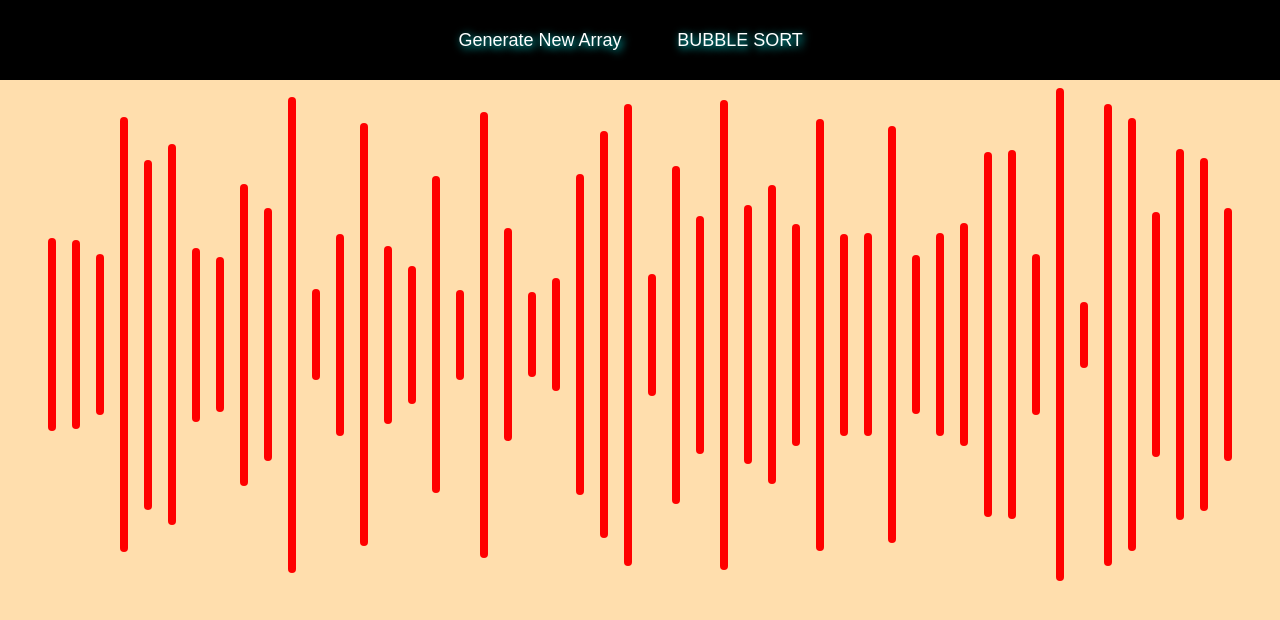
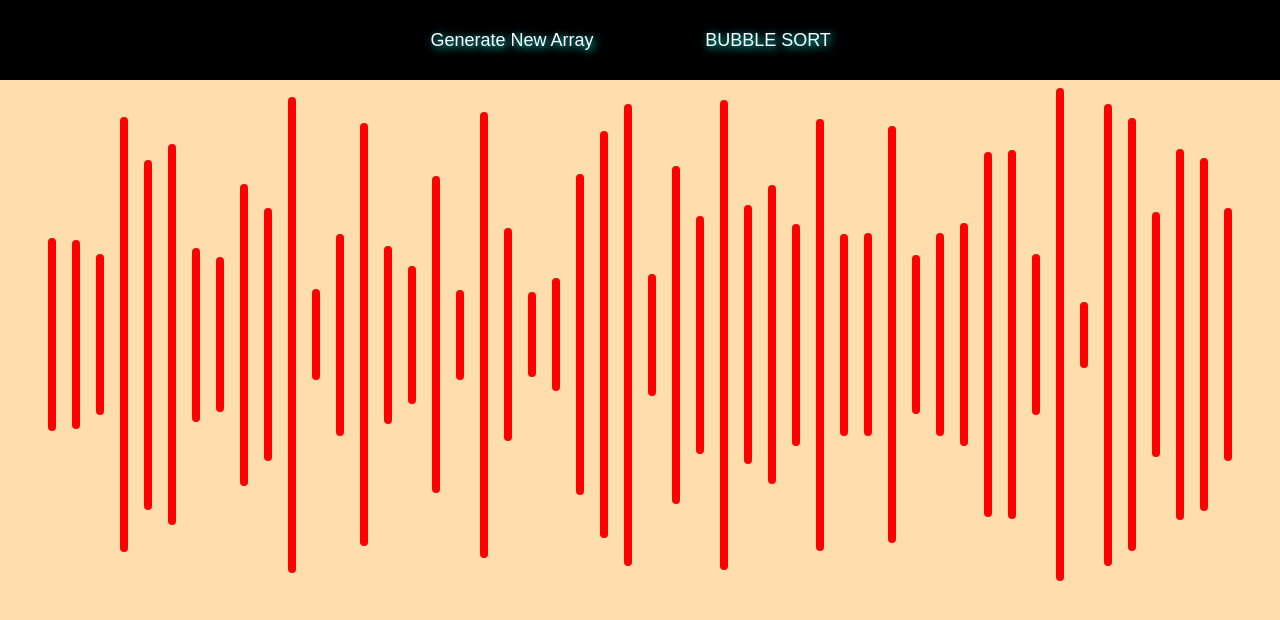
Before and after one commit to chagdhar/sort-vis, a React (Create React App) app: page / in a window 1280 px wide. Shown: the top 620 px of the page. Built offline with nearby package versions, Linux system fonts and the light colour scheme.

Commit message:
minor issue

```diff
--- a/src/SortingVisualizer/SortingVisualizer.css
+++ b/src/SortingVisualizer/SortingVisualizer.css
@@ -24,7 +24,7 @@ body{
 }
 
 .btn {
-  width: 200px;
+  width: 20%;
   height: 100%;
   font-size: 18px;
   text-align: center;
```
